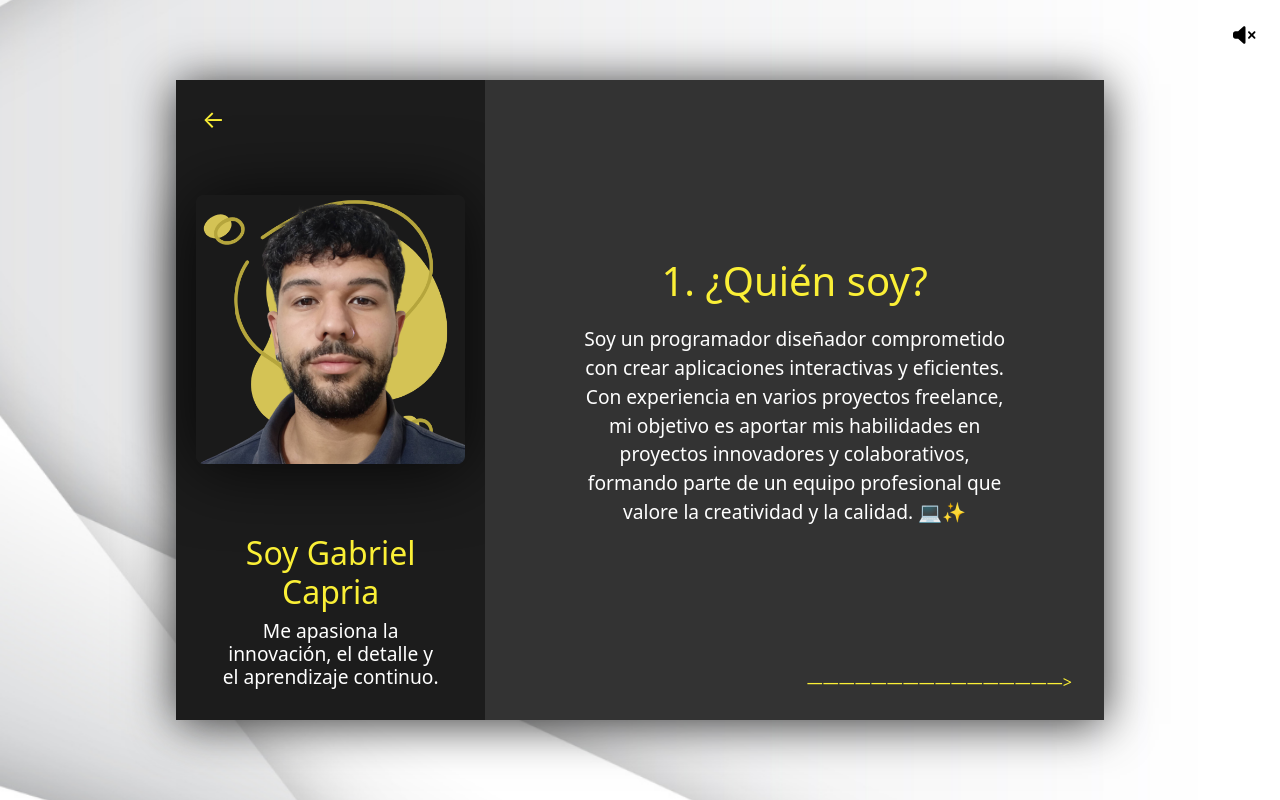
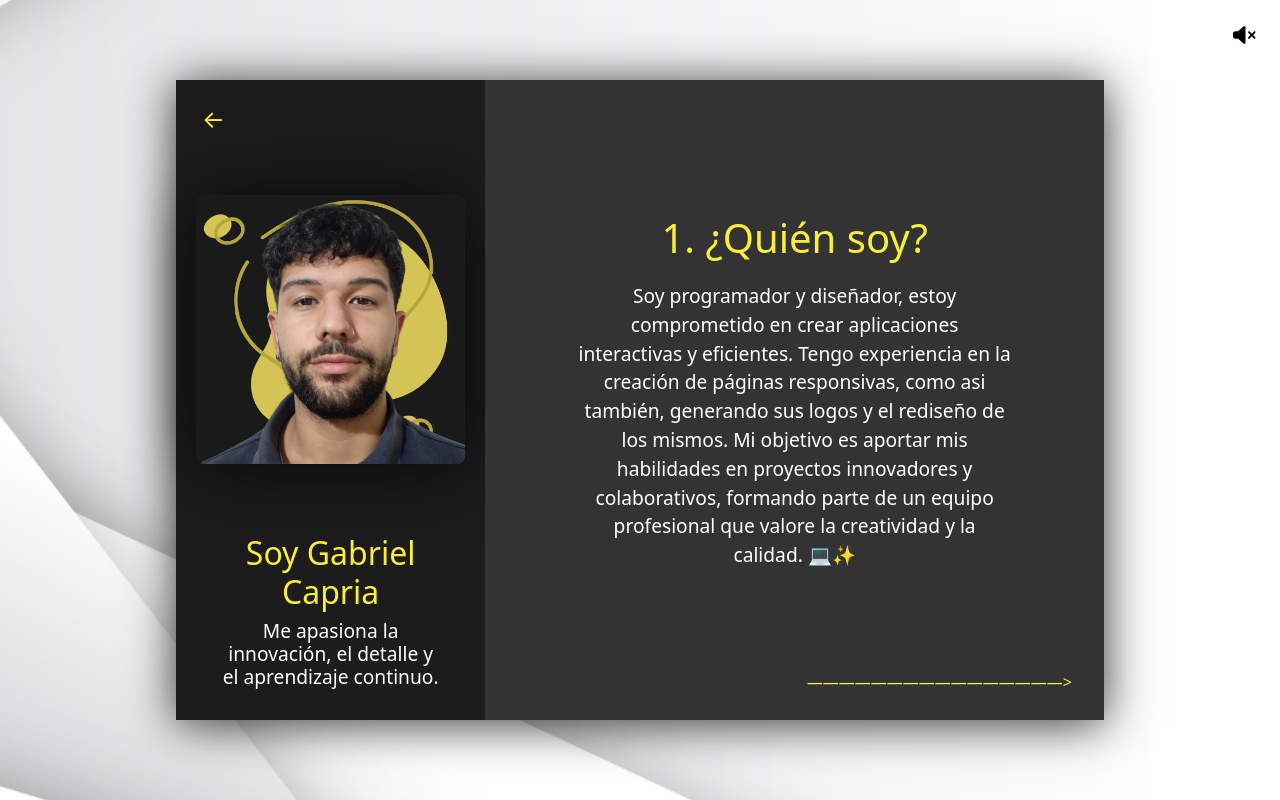
Before and after one commit to CapriaG/Mi-Portafolio, a React (Vite) app: page /about in a window 1280 px wide. Built offline with nearby package versions, Linux system fonts and the light colour scheme.

Commit message:
change text in about page

```diff
--- a/src/components/AboutPage.jsx
+++ b/src/components/AboutPage.jsx
@@ -19,7 +19,7 @@ const About = () => {
       <div className="about-right d-flex flex-column justify-content-center align-items-center">
         <h1>1. ¿Quién soy?</h1>
         <p>
-        Soy un programador diseñador comprometido con crear aplicaciones interactivas y eficientes. Con experiencia en varios proyectos freelance, mi objetivo es aportar mis habilidades en proyectos innovadores y colaborativos, formando parte de un equipo profesional que valore la creatividad y la calidad. 💻✨
+        Soy programador y diseñador, estoy comprometido en crear aplicaciones interactivas y eficientes. Tengo experiencia en la creación de páginas responsivas, como asi también, generando sus logos y el rediseño de los mismos. Mi objetivo es aportar mis habilidades en proyectos innovadores y colaborativos, formando parte de un equipo profesional que valore la creatividad y la calidad. 💻✨
         </p>
       </div>
 
--- a/src/components/PersonalGrowth.jsx
+++ b/src/components/PersonalGrowth.jsx
@@ -25,7 +25,7 @@ const PersonalGrowth = () => {
       <div className="content-section">
         <h1 className="growth-title">4. Mi Camino de Aprendizaje</h1>
         <p className="growth-description">
-        A lo largo de mi carrera como desarrollador y diseñador el aprendizaje ha sido una constante.<br></br> Comencé trabajando de manera independiente como freelancer, donde cada proyecto me permitió adquirir nuevas habilidades y enfrentar desafíos que impulsaron mi crecimiento profesional. He aprendido a utilizar herramientas como In Design, Ilustator, Photoshop, Premiere Pro, React y Bootstrap, perfeccionando no solo mis habilidades técnicas, sino también mi capacidad para entender las necesidades de los clientes y transformarlas en soluciones funcionales. <br></br> Para mí, el aprendizaje no es solo una etapa, sino un proceso continuo y por eso estoy comprometido con mejorar cada día, explorar nuevas tecnologías y adaptarme a los cambios para seguir creciendo como profesional y contribuir de manera significativa a los proyectos en los que participo.
+        A lo largo de mi carrera como desarrollador y diseñador el aprendizaje ha sido una constante.<br></br> Comencé trabajando de manera independiente, donde cada proyecto me permitió adquirir nuevas habilidades y enfrentar desafíos que impulsaron mi crecimiento profesional. He aprendido a utilizar herramientas como In Design, Ilustator, Photoshop, Premiere Pro, React y Bootstrap, perfeccionando no solo mis habilidades técnicas, sino también mi capacidad para entender las necesidades de los clientes y transformarlas en soluciones funcionales. <br></br> Para mí, el aprendizaje no es solo una etapa, sino un proceso continuo y por eso estoy comprometido con mejorar cada día, explorar nuevas tecnologías y adaptarme a los cambios para seguir creciendo como profesional y contribuir de manera significativa a los proyectos en los que participo.
         </p>
       </div>
 
```
